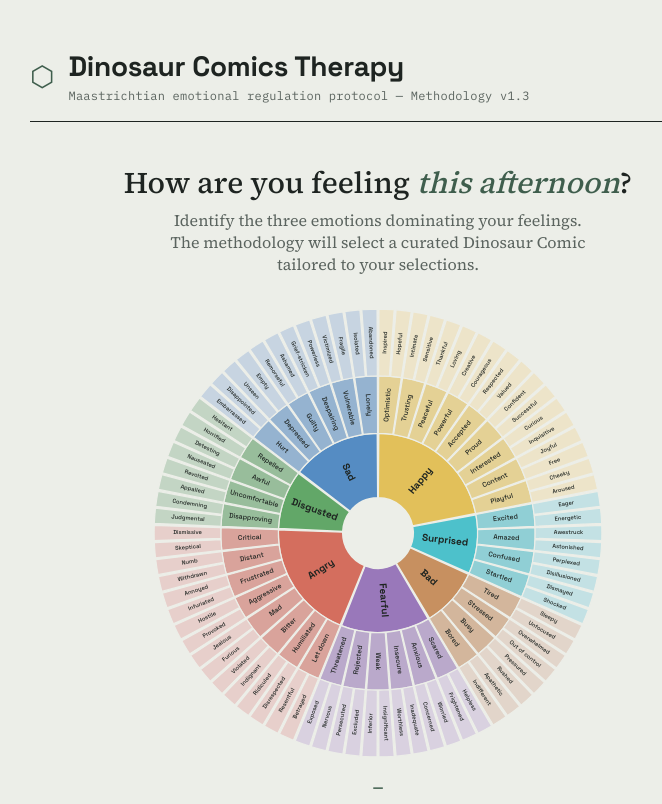
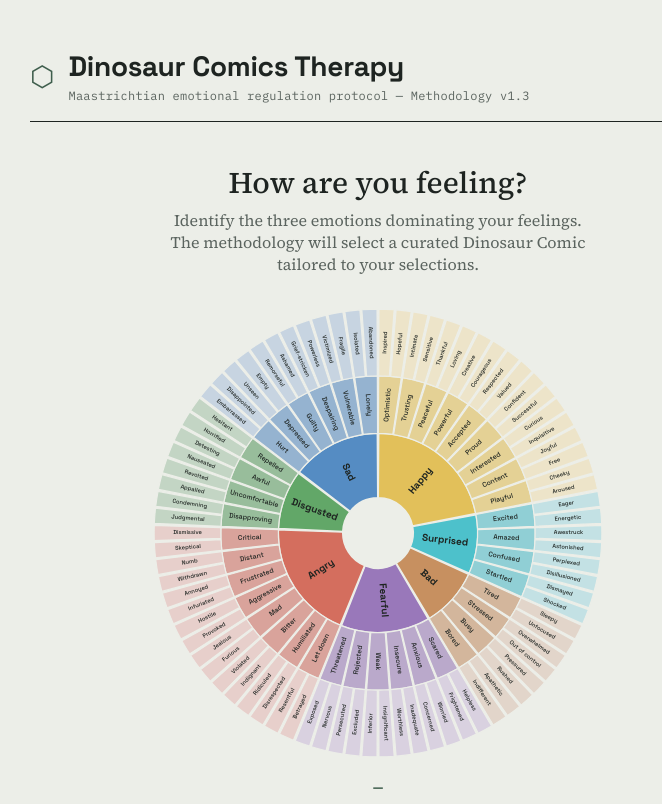
Before and after one commit to superdtf-0882/emotional-regulation-protocol, a website: page public/index.html in a window 1280 px wide. Shown: the top 804 px of the page, without its empty margins (262-924 px from the left). Drawn offline with Linux system fonts and the light colour scheme.

Commit message:
Simplify greeting to 'How are you feeling?' — remove time-of-day logic

```diff
--- a/public/app.js
+++ b/public/app.js
@@ -24,18 +24,6 @@
 
   function isSelected(id) {
     return selected.some((s) => s.id === id);
-  }
-
-  // ---------- Time-of-day greeting, fixed to GMT-7 regardless of visitor's locale ----------
-  function getTimeOfDayPhrase() {
-    const now = new Date();
-    const utcMs = now.getTime() + now.getTimezoneOffset() * 60000;
-    const gmtMinus7 = new Date(utcMs - 7 * 60 * 60 * 1000);
-    const hour = gmtMinus7.getUTCHours();
-    if (hour >= 5 && hour < 12) return 'this morning';
-    if (hour >= 12 && hour < 17) return 'this afternoon';
-    if (hour >= 17 && hour < 21) return 'this evening';
-    return 'today';
   }
 
   // ---------- Selection tray ----------
@@ -346,6 +334,5 @@
   document.getElementById('resetButton').addEventListener('click', resetToIntake);
 
   // ---------- Init ----------
-  document.getElementById('timeOfDay').textContent = getTimeOfDayPhrase();
   renderTray();
 })();
--- a/public/index.html
+++ b/public/index.html
@@ -21,7 +21,7 @@
     <main id="screens">
 
       <section id="screen-intake" class="screen is-active">
-        <p class="prompt">How are you feeling <span id="timeOfDay">today</span>?</p>
+        <p class="prompt">How are you feeling?</p>
         <p class="instruction">Identify the three emotions dominating your feelings. The methodology will select a curated Dinosaur Comic tailored to your selections.</p>
 
         <div class="wheel-stage">
```
